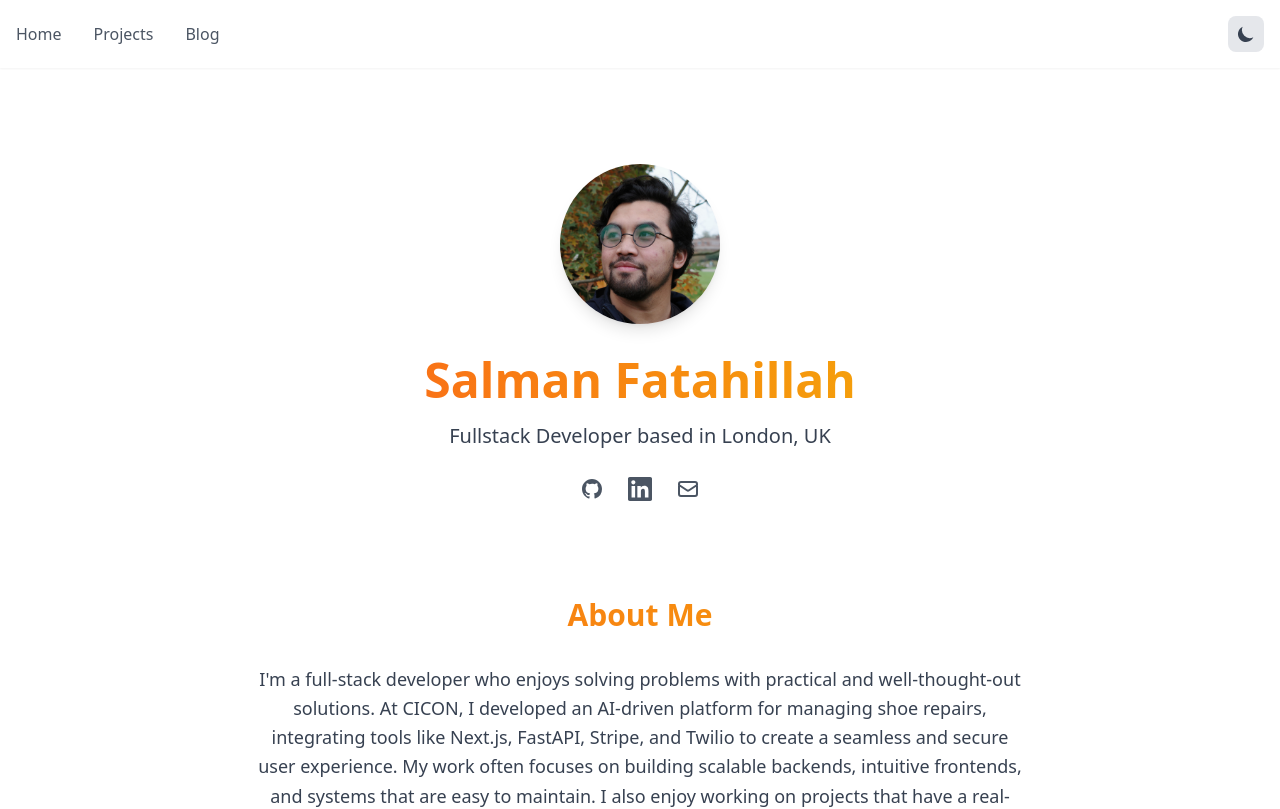
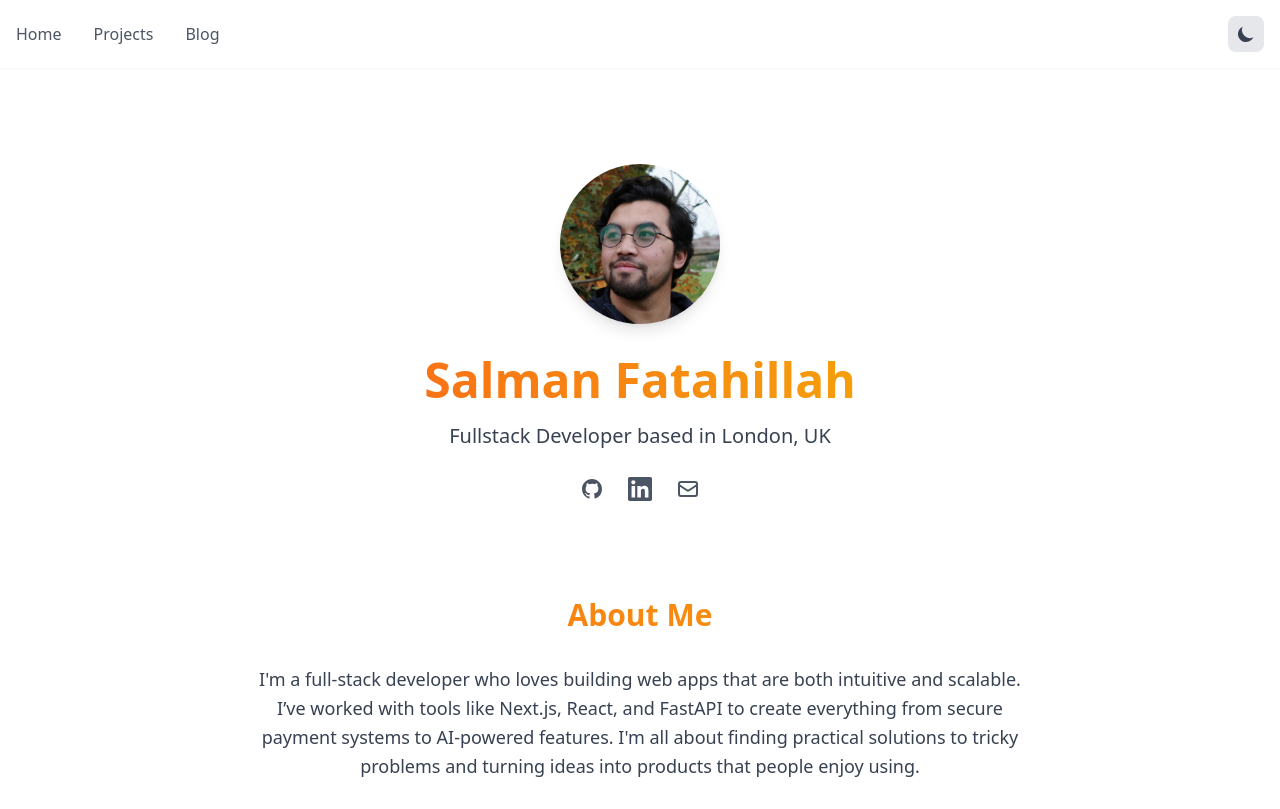
Before and after one commit to salmaniye/salmaniye.github.io, a React (Vite) app: page / in a window 1280 px wide. Shown: the top 809 px of the page. Built offline with nearby package versions, Linux system fonts and the light colour scheme.

Commit message:
editing About section

```diff
--- a/src/components/About.tsx
+++ b/src/components/About.tsx
@@ -8,16 +8,12 @@ const About: React.FC = () => {
       </h2>
       <div className="space-y-6">
         <p className="text-lg text-gray-700 dark:text-gray-300 leading-relaxed">
-          I'm a full-stack developer who enjoys solving problems with practical
-          and well-thought-out solutions. At CICON, I developed an AI-driven
-          platform for managing shoe repairs, integrating tools like Next.js,
-          FastAPI, Stripe, and Twilio to create a seamless and secure user
-          experience. My work often focuses on building scalable backends,
-          intuitive frontends, and systems that are easy to maintain. I also
-          enjoy working on projects that have a real-world impact, like Skylark
-          SMS, a health solution designed for underserved communities. I'm
-          always keen to learn, improve, and work on meaningful projects with
-          others.
+          I'm a full-stack developer who loves building web apps that are both
+          intuitive and scalable. I’ve worked with tools like Next.js, React,
+          and FastAPI to create everything from secure payment systems to
+          AI-powered features. I'm all about finding practical solutions to
+          tricky problems and turning ideas into products that people enjoy
+          using.
         </p>
       </div>
     </div>
```
